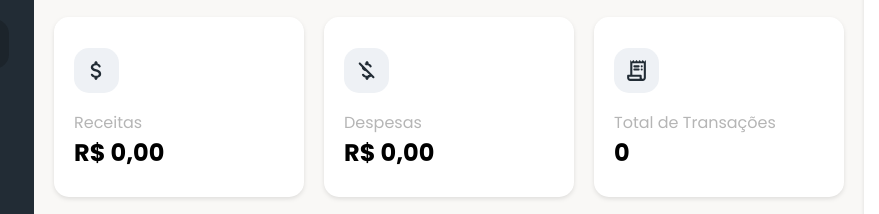
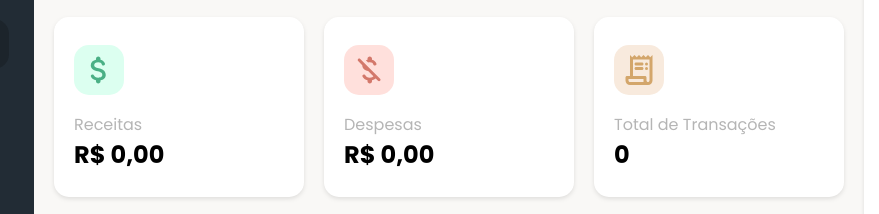
Before and after one commit to Gabriel98N/web-financa, a plain HTML site: page index.html in a window 1280 px wide. Shown: the part 108-322 px from the top of the page, 66-945 px from the left. Drawn offline with Linux system fonts and the light colour scheme.

Commit message:
Atualizado em 12-04

```diff
--- a/css/style.css
+++ b/css/style.css
@@ -20,6 +20,9 @@
 
   --green: #4ab085;
   --bg-green: #dcfff0;
+
+  --orange: #d3a66b;
+  --bg-orange: #f8eadd;
 
   --border-color: #e6e9ee;
 
@@ -183,13 +186,14 @@ body {
   border-radius: 15px;
   filter: var(--filter);
   padding: var(--gap);
+  position: relative;
 }
 
 .icon {
-  width: 45px;
-  height: 45px;
+  width: 50px;
+  height: 50px;
   border-radius: 15px;
-  padding: 10px;
+  padding: 7px;
   margin-bottom: 1.25rem;
   background-color: var(--cor-secundaria);
 }
@@ -197,6 +201,30 @@ body {
 .icon svg {
   width: 100%;
   height: 100%;
+}
+
+[data-dados="receitas"] .icon {
+  background-color: var(--bg-green);
+}
+
+[data-dados="receitas"] .icon svg {
+  fill: var(--green);
+}
+
+[data-dados="despesas"] .icon {
+  background-color: var(--bg-red);
+}
+
+[data-dados="despesas"] .icon svg {
+  fill: var(--red);
+}
+
+[data-dados="transacao"] .icon {
+  background-color: var(--bg-orange);
+}
+
+[data-dados="transacao"] .icon svg {
+  fill: var(--orange);
 }
 
 .dados h3 {
@@ -396,7 +424,7 @@ body {
   bottom: 0;
   left: 0;
   width: 100%;
-  height: 20%;
+  height: 0;
   background-color: var(--cor-primaria);
   border-radius: inherit;
 }
--- a/index.html
+++ b/index.html
@@ -62,7 +62,7 @@
       <div class="content">
         <div class="area-painel container">
           <div class="container-dados">
-            <div class="dados">
+            <div class="dados" data-dados="receitas">
               <span class="icon">
                 <svg xmlns="http://www.w3.org/2000/svg" height="32px" viewBox="0 0 24 24" width="32px" fill="#222C35">
                   <path d="M0 0h24v24H0V0z" fill="none" />
@@ -72,7 +72,7 @@
               <h3>Receitas</h3>
               <p>R$ 0,00</p>
             </div>
-            <div class="dados">
+            <div class="dados" data-dados="despesas">
               <span class="icon">
                 <svg xmlns="http://www.w3.org/2000/svg" height="32px" viewBox="0 0 24 24" width="32px" fill="#222C35">
                   <path d="M0 0h24v24H0V0z" fill="none" />
@@ -82,7 +82,7 @@
               <h3>Despesas</h3>
               <p>R$ 0,00</p>
             </div>
-            <div class="dados">
+            <div class="dados" data-dados="transacao">
               <span class="icon">
                 <svg xmlns="http://www.w3.org/2000/svg" enable-background="new 0 0 24 24" height="32px" viewBox="0 0 24 24" width="32px" fill="#222C35">
                   <path d="M0,0h24v24H0V0z" fill="none" />
```
